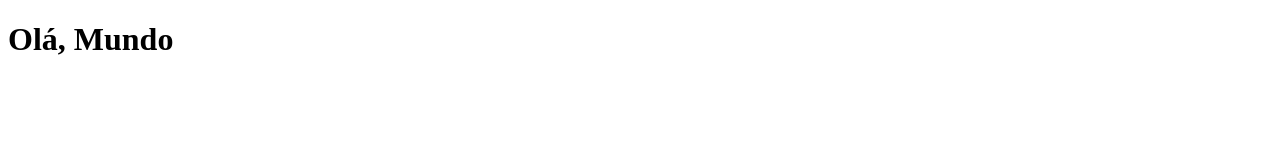
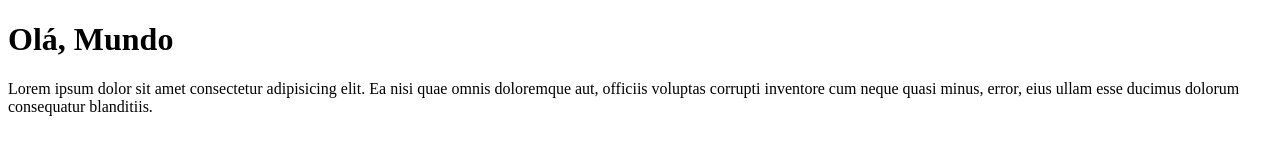
Before and after one commit to FelipeAguiar04/Primeiro, a plain HTML site: page index.html in a window 1280 px wide. Drawn offline with Linux system fonts and the light colour scheme.

Commit message:
add lorem

```diff
--- a/index.html
+++ b/index.html
@@ -8,5 +8,6 @@
 </head>
 <body>
     <h1>Olá, Mundo</h1>
+    <p>Lorem ipsum dolor sit amet consectetur adipisicing elit. Ea nisi quae omnis doloremque aut, officiis voluptas corrupti inventore cum neque quasi minus, error, eius ullam esse ducimus dolorum consequatur blanditiis.</p>
 </body>
 </html>
```
